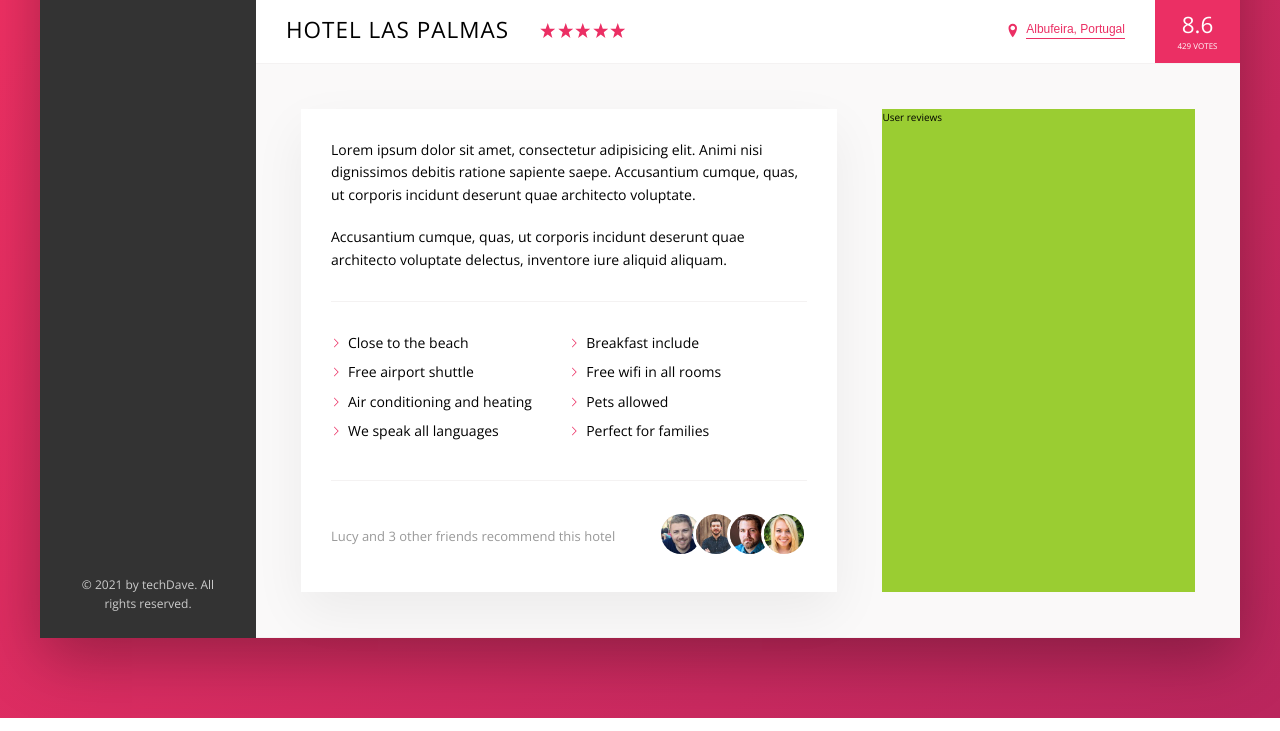
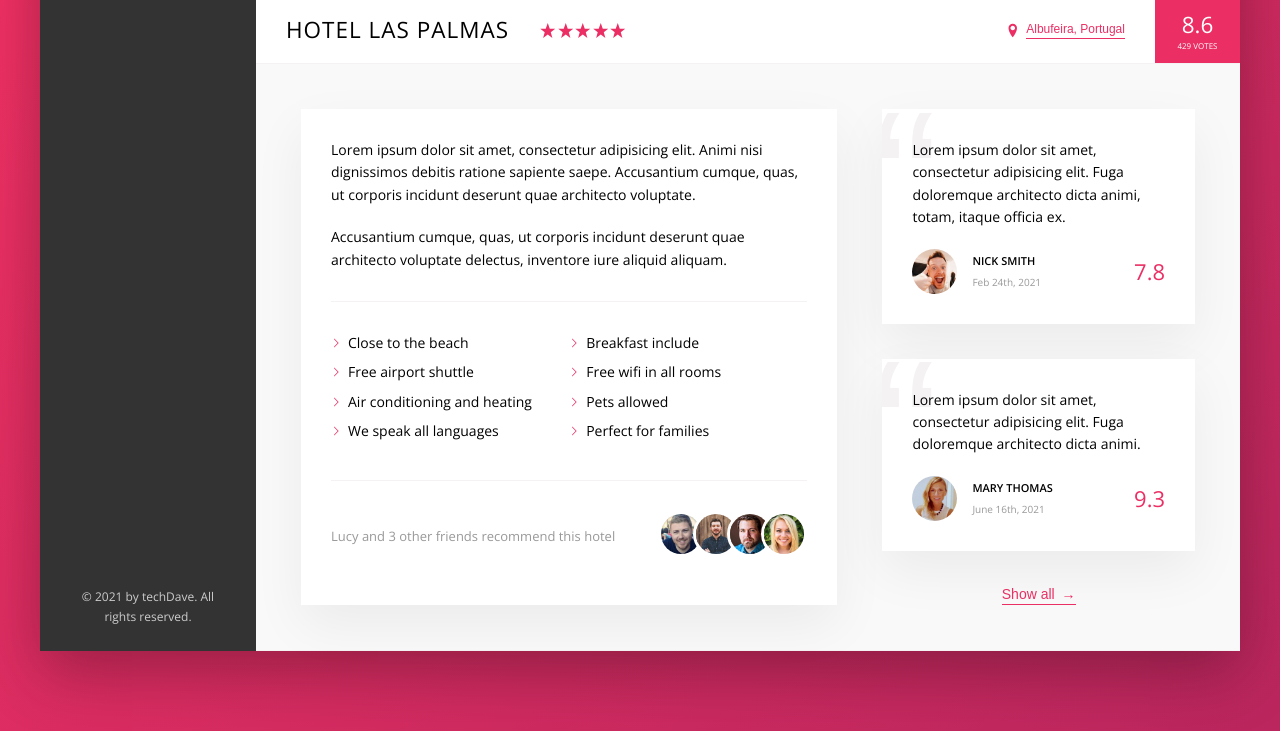
Before and after one commit to David-mwendwa/trillo-booking-app, a website: page index.html in a window 1280 px wide. Shown: the part 538-1269 px from the top of the page. Drawn offline with nearby package versions, Linux system fonts and the light colour scheme.

Commit message:
feat: create and style use reviews section

```diff
--- a/index.html
+++ b/index.html
@@ -181,15 +181,71 @@
                   Lucy and 3 other friends recommend this hotel
                 </p>
                 <div class="recommend__friends">
-                  <img src="img/user-3.jpg" alt="Friends 1" class="recommend__photo">
-                  <img src="img/user-4.jpg" alt="Friends 2" class="recommend__photo">
-                  <img src="img/user-5.jpg" alt="Friends 3" class="recommend__photo">
-                  <img src="img/user-6.jpg" alt="Friends 4" class="recommend__photo">
+                  <img
+                    src="img/user-3.jpg"
+                    alt="Friends 1"
+                    class="recommend__photo"
+                  />
+                  <img
+                    src="img/user-4.jpg"
+                    alt="Friends 2"
+                    class="recommend__photo"
+                  />
+                  <img
+                    src="img/user-5.jpg"
+                    alt="Friends 3"
+                    class="recommend__photo"
+                  />
+                  <img
+                    src="img/user-6.jpg"
+                    alt="Friends 4"
+                    class="recommend__photo"
+                  />
                 </div>
               </div>
             </div>
 
-            <div class="user-reviews">User reviews</div>
+            <div class="user-reviews">
+              <figure class="review">
+                <blockquote class="review__text">
+                  Lorem ipsum dolor sit amet, consectetur adipisicing elit. Fuga
+                  doloremque architecto dicta animi, totam, itaque officia ex.
+                </blockquote>
+                <figcaption class="review__user">
+                  <img
+                    src="img/user-1.jpg"
+                    alt="user 1"
+                    class="review__photo"
+                  />
+                  <div class="review__user-box">
+                    <p class="review__user-name">Nick Smith</p>
+                    <p class="review__user-date">Feb 24th, 2021</p>
+                  </div>
+                  <div class="review__rating">7.8</div>
+                </figcaption>
+              </figure>
+
+              <figure class="review">
+                <blockquote class="review__text">
+                  Lorem ipsum dolor sit amet, consectetur adipisicing elit. Fuga
+                  doloremque architecto dicta animi.
+                </blockquote>
+                <figcaption class="review__user">
+                  <img
+                    src="img/user-2.jpg"
+                    alt="user 1"
+                    class="review__photo"
+                  />
+                  <div class="review__user-box">
+                    <p class="review__user-name">Mary Thomas</p>
+                    <p class="review__user-date">June 16th, 2021</p>
+                  </div>
+                  <div class="review__rating">9.3</div>
+                </figcaption>
+              </figure>
+
+              <button class="btn-inline">Show all <span>&rarr;</span></button>
+            </div>
           </div>
         </main>
       </div>
--- a/sass/_components.scss
+++ b/sass/_components.scss
@@ -261,8 +261,17 @@
   cursor: pointer;
   transition: all .2s;
 
+  & span {
+    margin-left: 3px;
+    transition: margin-left .2s;
+  }
+
   &:hover {
     color: var(--color-grey-dark-1);
+
+    span {
+      margin-left: 8px;
+    }
   }
 
   &:focus {
@@ -357,3 +366,65 @@
     }
   }
 }
+
+/********* REVIEWS *********/
+.review {
+  background-color: white;
+  box-shadow: var(--shadow-light);
+  padding: 3rem;
+  margin-bottom: 3.5rem;
+  position: relative;
+  overflow: hidden;
+
+  &__text {
+    margin-bottom: 2rem;
+    z-index: 10;
+    position: relative;
+  }
+
+  &__user {
+    display: flex;
+    align-items: center;
+  }
+
+  &__photo {
+    height: 4.5rem;
+    width: 4.5rem;
+    border-radius: 50%;
+    margin-right: 1.5rem;
+  }
+
+  &__user-box {
+    margin-right: auto;
+  }
+
+  &__user-name {
+    font-size: 1.1rem;
+    font-weight: 600;
+    text-transform: uppercase;
+    margin-bottom: .4rem;
+  }
+
+  &__user-date {
+    font-size: 1rem;
+    color: var(--color-grey-dark-3);
+  }
+
+  &__rating {
+    color: var(--color-primary);
+    font-size: 2.2rem;
+    font-weight: 300;
+  }
+
+  &::before {
+    content: "\201C";
+    position: absolute;
+    top: -2.75rem;
+    left: -1rem;
+    line-height: 1;
+    font-size: 20rem;
+    color: var(--color-grey-light-2);
+    font-family: sans-serif;
+    z-index: 1;
+  }
+}
--- a/sass/_layout.scss
+++ b/sass/_layout.scss
@@ -38,6 +38,7 @@
 }
 
 .detail {
+  font-size: 1.4rem;
   display: flex;
   padding: 4.5rem;
   background-color: var(--color-grey-light-1);
@@ -45,7 +46,6 @@
 }
 
 .description {
-  font-size: 1.4rem;
   background-color: #fff;
   box-shadow: var(--shadow-light);
   padding: 3rem;
@@ -54,6 +54,9 @@
 }
 
 .user-reviews {
-  background-color: yellowgreen;
   flex: 1;
+
+  display: flex;
+  flex-direction: column;
+  align-items: center;
 }
```
Also changed, not shown: css/style.css.
